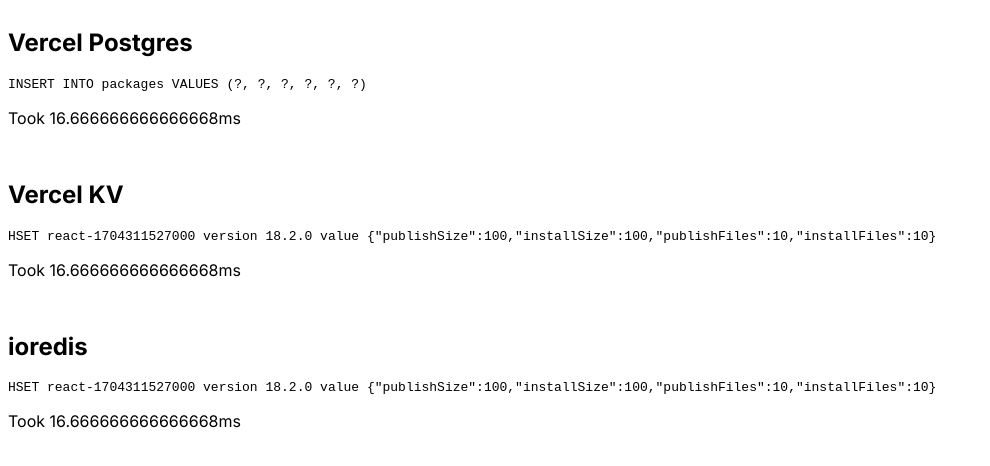
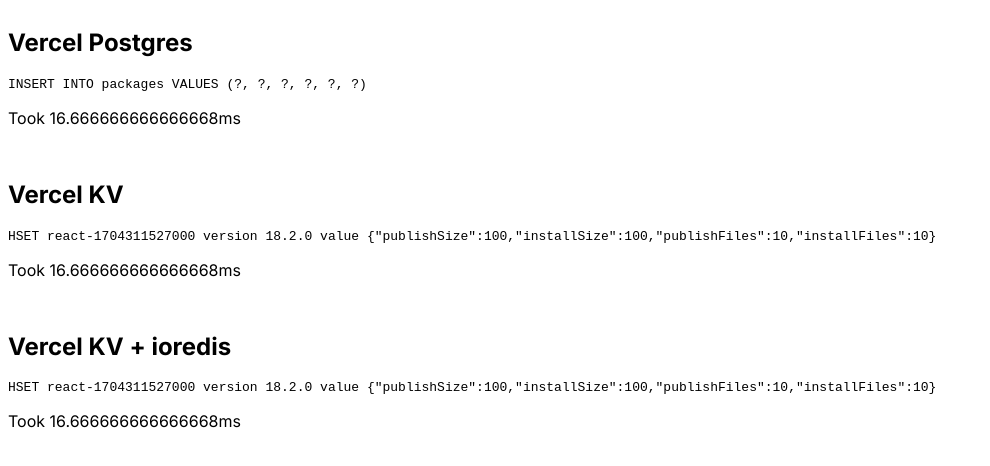
Before and after one commit to lukahartwig/storage-benchmark, a Next.js app: page / in a window 1280 px wide. Shown: the top 466 px of the page, without its empty margins (0-990 px from the left). Built offline with nearby package versions, Linux system fonts and the light colour scheme; no server answers; the database is empty.

Commit message:
better title for ioredis

```diff
--- a/app/page.tsx
+++ b/app/page.tsx
@@ -59,7 +59,7 @@
 
   return (
     <div>
-      <h2>ioredis</h2>
+      <h2>Vercel KV + ioredis</h2>
       <pre>
         <code>
           HSET {name} version {version} value {value}
```
